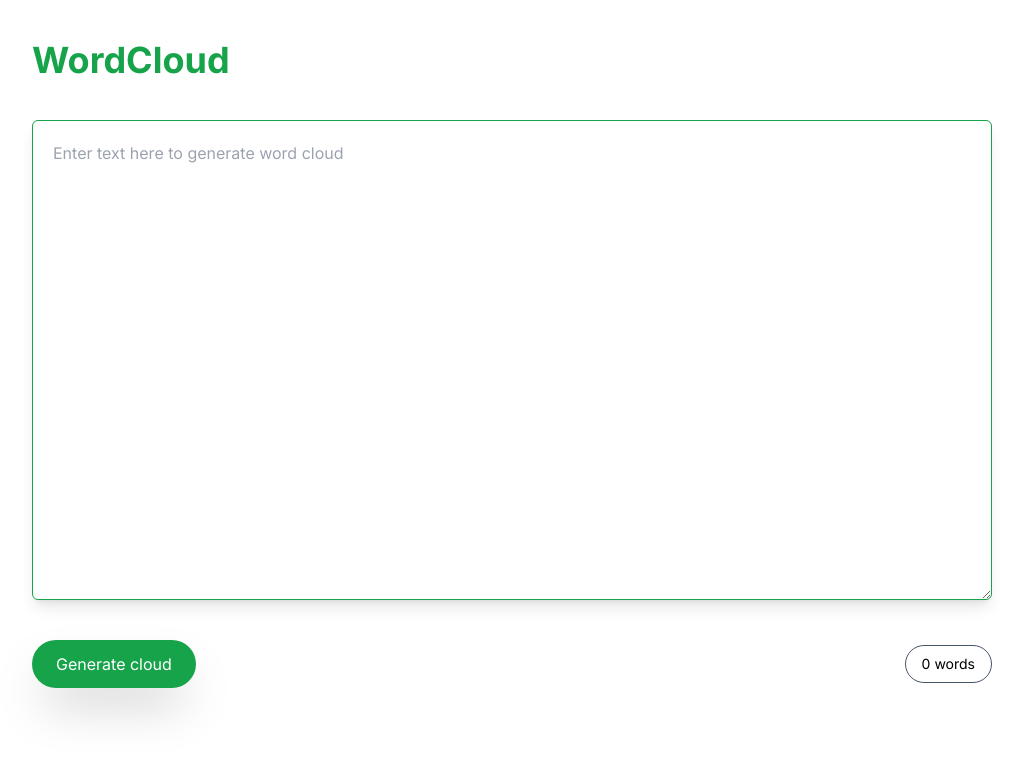
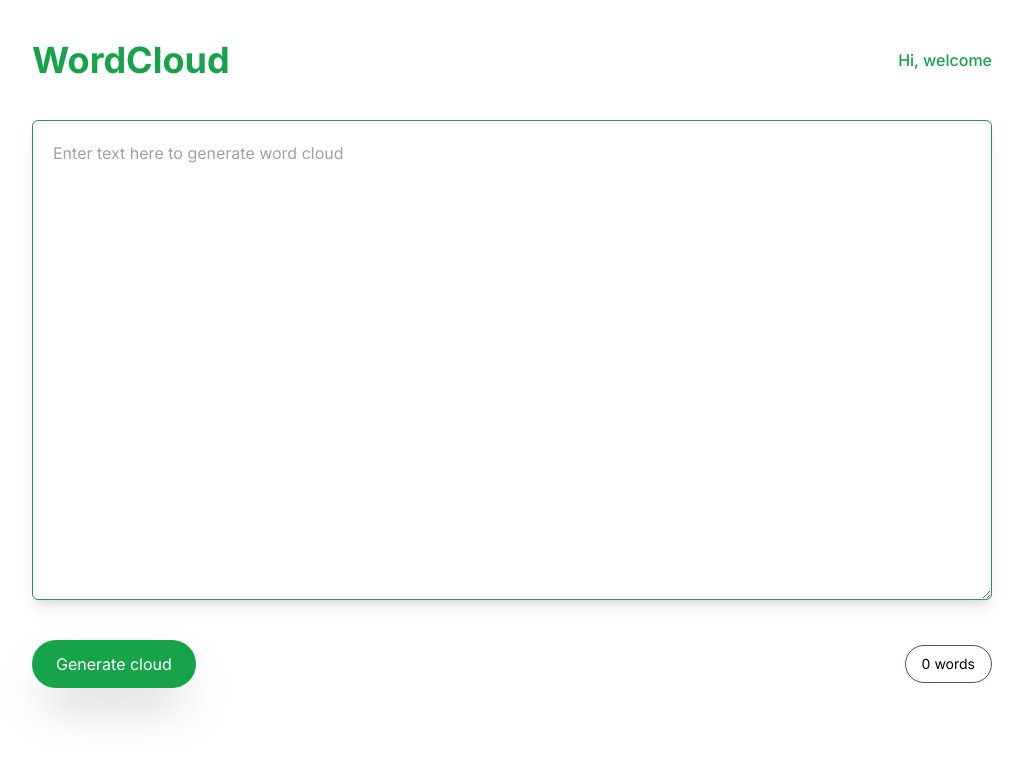
Before and after one commit to belloshehu/word-cloud, a Next.js app: page / in a window 1280 px wide. Shown: the top 758 px of the page, without its empty margins (128-1151 px from the left). Built offline with nearby package versions, Linux system fonts and the light colour scheme.

Commit message:
Remove white space in token

```diff
--- a/app/components/Header.tsx
+++ b/app/components/Header.tsx
@@ -1,9 +1,8 @@
-import React from "react";
-
 const Header = () => {
   return (
-    <header className="w-auto my-10 mb-10">
+    <header className="w-auto my-10 mb-10 flex flex-row justify-between items-center">
       <h1 className="text-4xl font-bold text-primary">WordCloud</h1>
+      <h3 className="text-primary font-medium">Hi, welcome</h3>
     </header>
   );
 };
--- a/app/components/WordCloudWrapper.tsx
+++ b/app/components/WordCloudWrapper.tsx
@@ -44,7 +44,7 @@ const WordCloudWrapper = ({ data }: WordCloudProps) => {
         <WordCloud
           data={wordData}
           width={1000}
-          height={500}
+          height={450}
           fontSize={fontSize}
           rotate={rotate}
           padding={3}
--- a/app/data/stop-words.ts
+++ b/app/data/stop-words.ts
@@ -1,4 +1,5 @@
 export const stopwords = [
+  "",
   "i",
   "me",
   "my",
--- a/app/page.tsx
+++ b/app/page.tsx
@@ -23,6 +23,7 @@ export default function Home() {
             : 1)
       );
     }
+    console.log(generatedFreqency);
     setFrequencies(generatedFreqency);
   };
 
@@ -30,8 +31,8 @@ export default function Home() {
   const tokenizeText = () => {
     // split text and filter out common words
     const result = text
-      .split(" ")
-      .filter((word) => !stopwords.includes(word.toLowerCase()));
+      .split(/\W+/)
+      .filter((word) => !stopwords.includes(word.trim().toLowerCase()));
     setTokens(result);
     generateFrequencies(result);
   };
```
